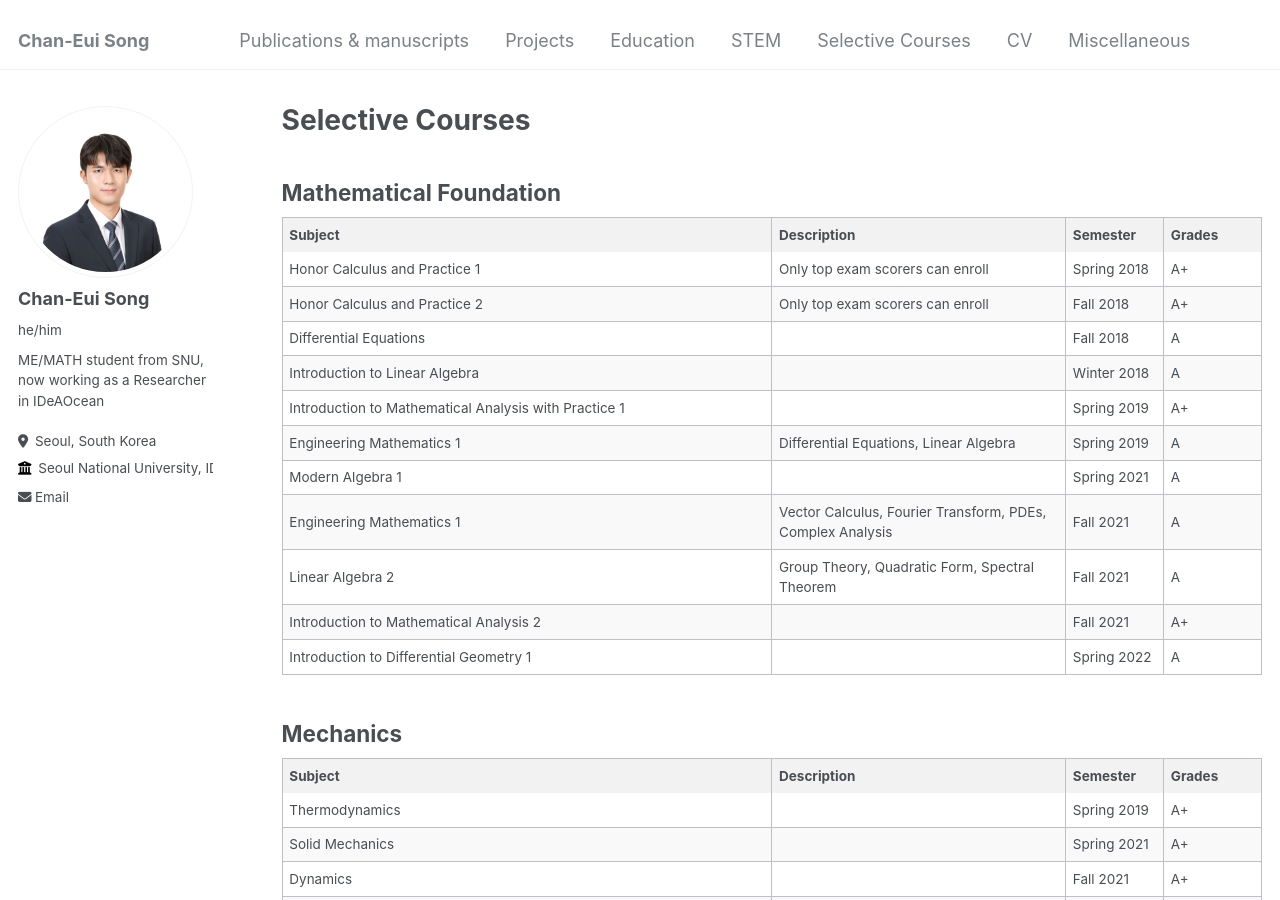
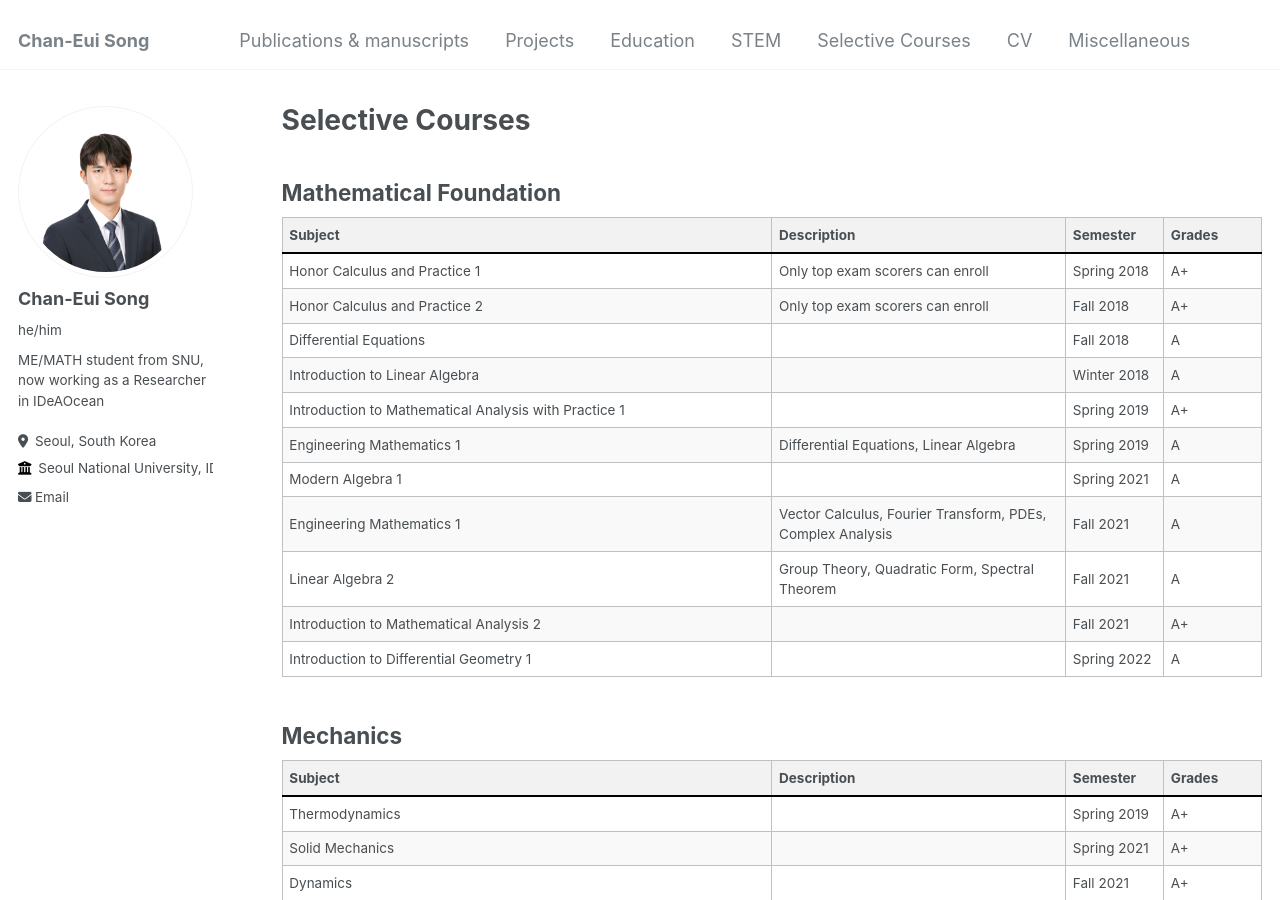
Before and after one commit to cksdml1014/chanisong, a Jekyll site: the page built from _pages/Selective Courses.md, in a window 1280 px wide and 900 px high. Built offline with Jekyll 4.4.1, drawn with Linux system fonts in a browser that asks for light colours.

Commit message:
Update Selective Courses.md

```diff
--- a/_pages/Selective Courses.md
+++ b/_pages/Selective Courses.md
@@ -7,11 +7,11 @@ author_profile: true
 ## Mathematical Foundation
 
 <table>
-  <tr style="background-color: #f2f2f2;">
-    <th style="width:50%">Subject</th>
-    <th style="width:30%">Description</th>
-    <th style="width:10%">Semester</th>
-    <th style="width:10%">Grades</th>
+  <tr style="background-color: #f2f2f2; border-bottom: 2px solid #000;">
+    <th style="width:50%; border-bottom: 2px solid #000;">Subject</th>
+    <th style="width:30%; border-bottom: 2px solid #000;">Description</th>
+    <th style="width:10%; border-bottom: 2px solid #000;">Semester</th>
+    <th style="width:10%; border-bottom: 2px solid #000;">Grades</th>
   </tr>
   <tr style="background-color: #ffffff;">
     <td>Honor Calculus and Practice 1</td>
@@ -84,11 +84,11 @@ author_profile: true
 ## Mechanics
 
 <table>
-  <tr style="background-color: #f2f2f2;">
-    <th style="width:50%">Subject</th>
-    <th style="width:30%">Description</th>
-    <th style="width:10%">Semester</th>
-    <th style="width:10%">Grades</th>
+  <tr style="background-color: #f2f2f2; border-bottom: 2px solid #000;">
+    <th style="width:50%; border-bottom: 2px solid #000;">Subject</th>
+    <th style="width:30%; border-bottom: 2px solid #000;">Description</th>
+    <th style="width:10%; border-bottom: 2px solid #000;">Semester</th>
+    <th style="width:10%; border-bottom: 2px solid #000;">Grades</th>
   </tr>
   <tr style="background-color: #ffffff;">
     <td>Thermodynamics</td>
@@ -125,11 +125,11 @@ author_profile: true
 ## Optimization, Control, Machine Learning, and Robotics
 
 <table>
-  <tr style="background-color: #f2f2f2;">
-    <th style="width:50%">Subject</th>
-    <th style="width:30%">Description</th>
-    <th style="width:10%">Semester</th>
-    <th style="width:10%">Grades</th>
+  <tr style="background-color: #f2f2f2; border-bottom: 2px solid #000;">
+    <th style="width:50%; border-bottom: 2px solid #000;">Subject</th>
+    <th style="width:30%; border-bottom: 2px solid #000;">Description</th>
+    <th style="width:10%; border-bottom: 2px solid #000;">Semester</th>
+    <th style="width:10%; border-bottom: 2px solid #000;">Grades</th>
   </tr>
   <tr style="background-color: #ffffff;">
     <td>Mechanical System Modeling and Control</td>
```
